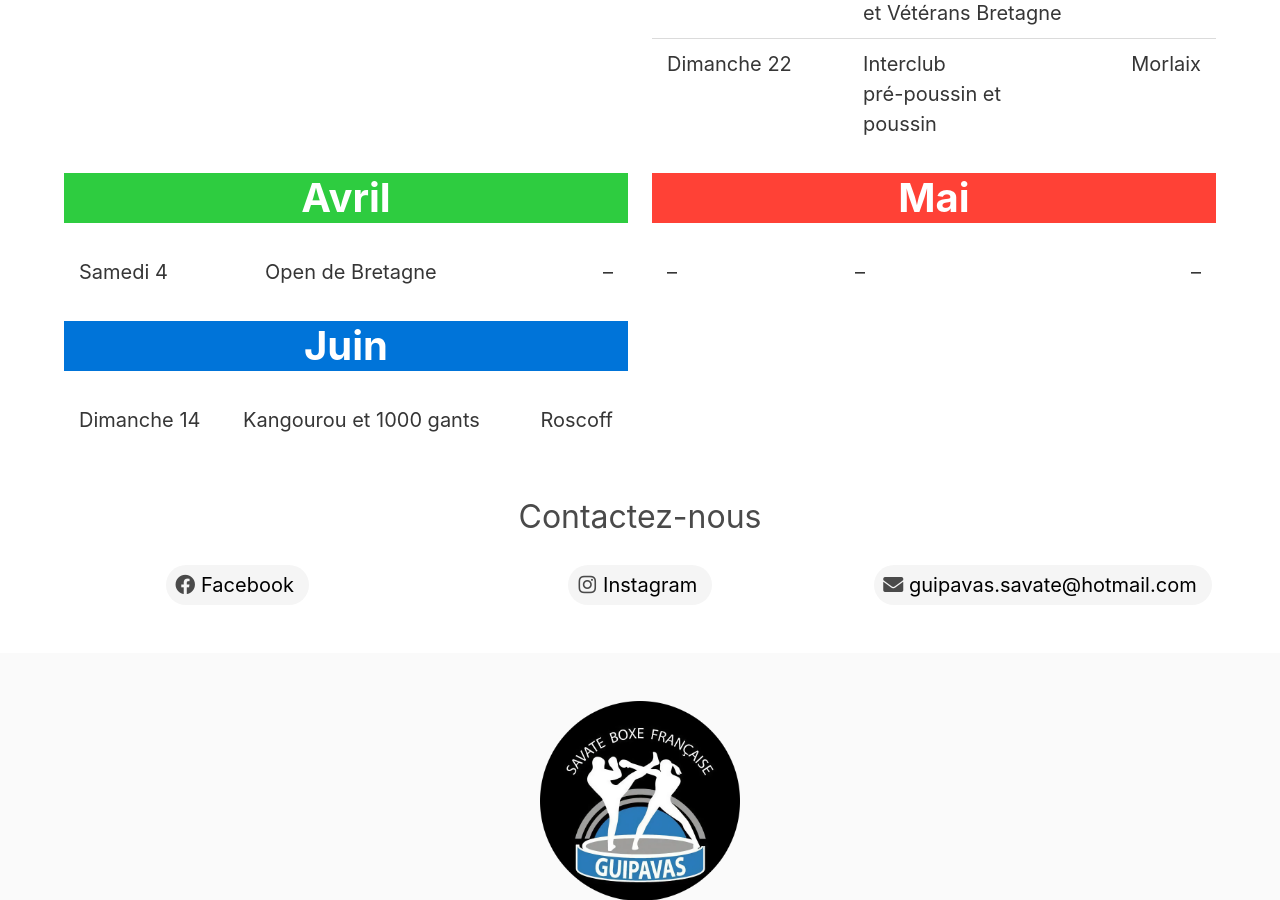
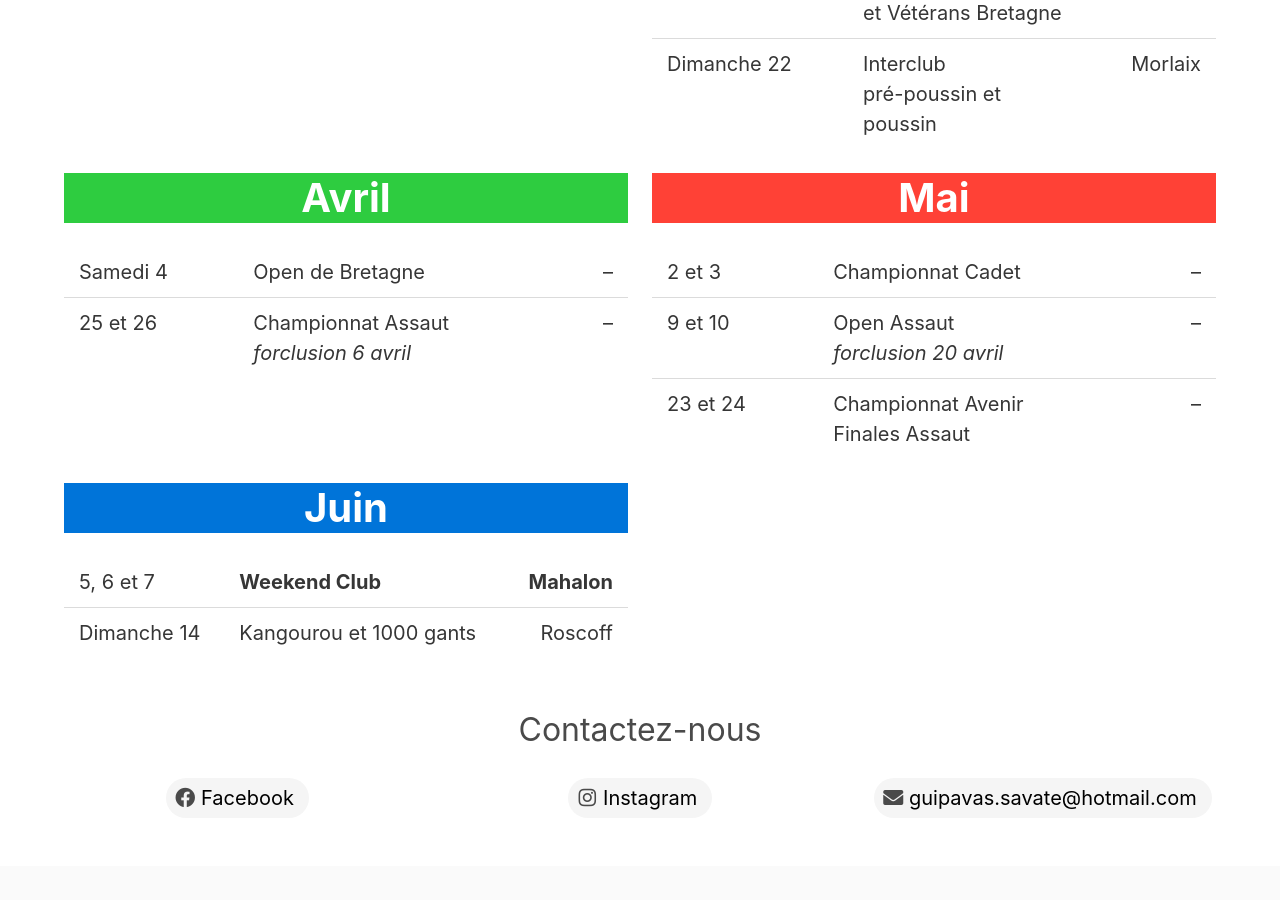
Before and after one commit to guipavas-savate/guipavas-savate.github.io, a Jekyll site: the page built from calendrier.html, in a window 1280 px wide and 900 px high, scrolled down 907 px. Built offline with Jekyll 4.4.1, drawn with Linux system fonts in a browser that asks for light colours; nearby versions of some CDN libraries.

Commit message:
Ajout des dates nationnales

```diff
--- a/_data/calendar.yml
+++ b/_data/calendar.yml
@@ -60,15 +60,27 @@ months:
         - date: "Samedi 4"
           name: "Open de Bretagne"
           place: --
+        - date: "25 et 26"
+          name: "Championnat Assaut \n\n *forclusion 6 avril*"
+          place: --
     - title: Mai
       color: "#ff4136"
       events:
-        - date: --
-          name: --
+        - date: "2 et 3"
+          name: "Championnat Cadet"
+          place: --
+        - date: "9 et 10"
+          name: "Open Assaut \n\n *forclusion 20 avril*"
+          place: --
+        - date: "23 et 24"
+          name: "Championnat Avenir \n\n Finales Assaut"
           place: --
     - title: Juin
       color: "#0074d9"
       events:
+        - date: "5, 6 et 7"
+          name: "**Weekend Club**"
+          place: "**Mahalon**"
         - date: "Dimanche 14"
           name: Kangourou et 1000 gants
           place: Roscoff
```
Also changed, not shown: 1 other file.
